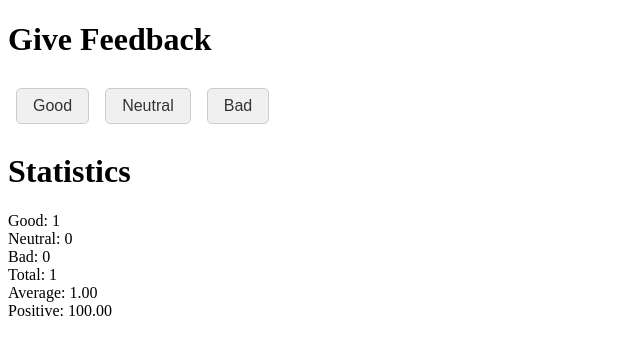
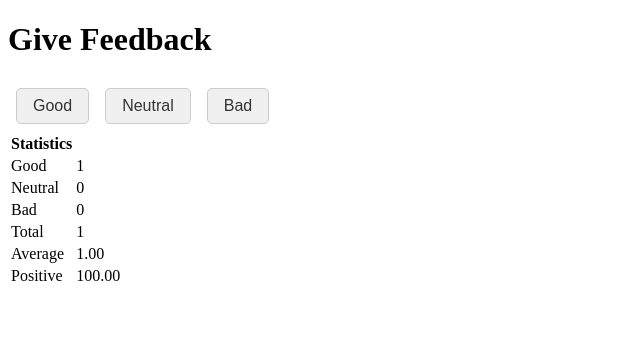
Before and after one commit to felix-kyun/fso-exercises, a React (Vite) app in the folder part1/unicafe/: page / in a window 1280 px wide. Both pictures are taken after a click on the button "Good". Shown: the top 354 px of the page, without its empty margins (0-640 px from the left). Built offline with nearby package versions, Linux system fonts and the light colour scheme.

Commit message:
complete 1.10 and 1.11

```diff
--- a/part1/unicafe/src/Statistics.jsx
+++ b/part1/unicafe/src/Statistics.jsx
@@ -14,14 +14,20 @@
     );
 
   return (
-    <div>
-      <h1>Statistics</h1>
-      <Stats text="Good" value={good} />
-      <Stats text="Neutral" value={neutral} />
-      <Stats text="Bad" value={bad} />
-      <Stats text="Total" value={total} />
-      <Stats text={"Average"} value={average.toFixed(2)} />
-      <Stats text={"Positive"} value={positive.toFixed(2)} />
-    </div>
+    <table>
+      <thead>
+        <tr>
+          <th>Statistics</th>
+        </tr>
+      </thead>
+      <tbody>
+        <Stats text="Good" value={good} />
+        <Stats text="Neutral" value={neutral} />
+        <Stats text="Bad" value={bad} />
+        <Stats text="Total" value={total} />
+        <Stats text="Average" value={average.toFixed(2)} />
+        <Stats text="Positive" value={positive.toFixed(2)} />
+      </tbody>
+    </table>
   );
 }
--- a/part1/unicafe/src/StatisticsLine.jsx
+++ b/part1/unicafe/src/StatisticsLine.jsx
@@ -1,7 +1,8 @@
 export function Stats({ text, value }) {
   return (
-    <div>
-      <span>{text}: {value}</span>
-    </div>
+    <tr>
+      <td>{text}</td>
+      <td>{value}</td>
+    </tr>
   );
 }
```
